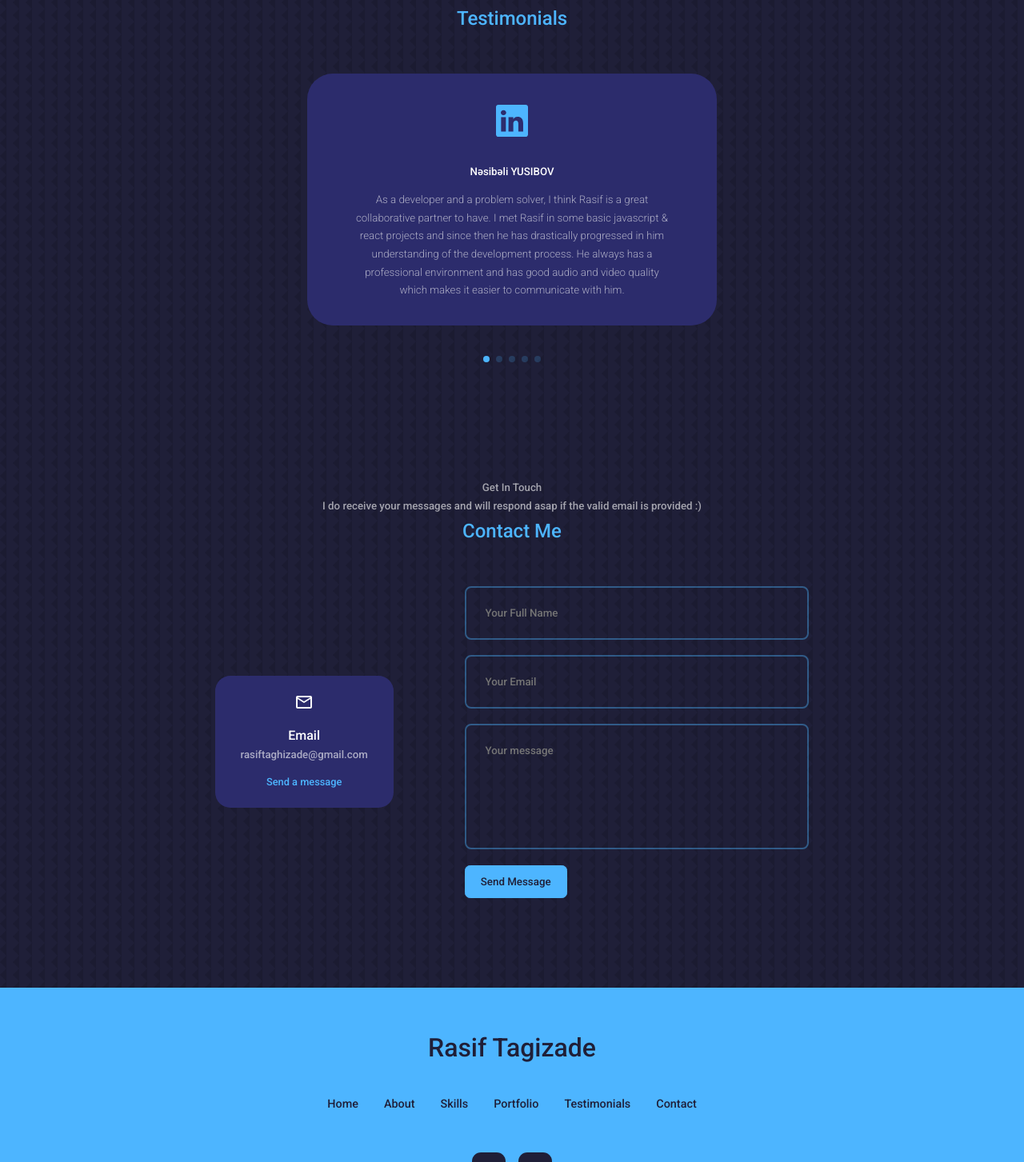
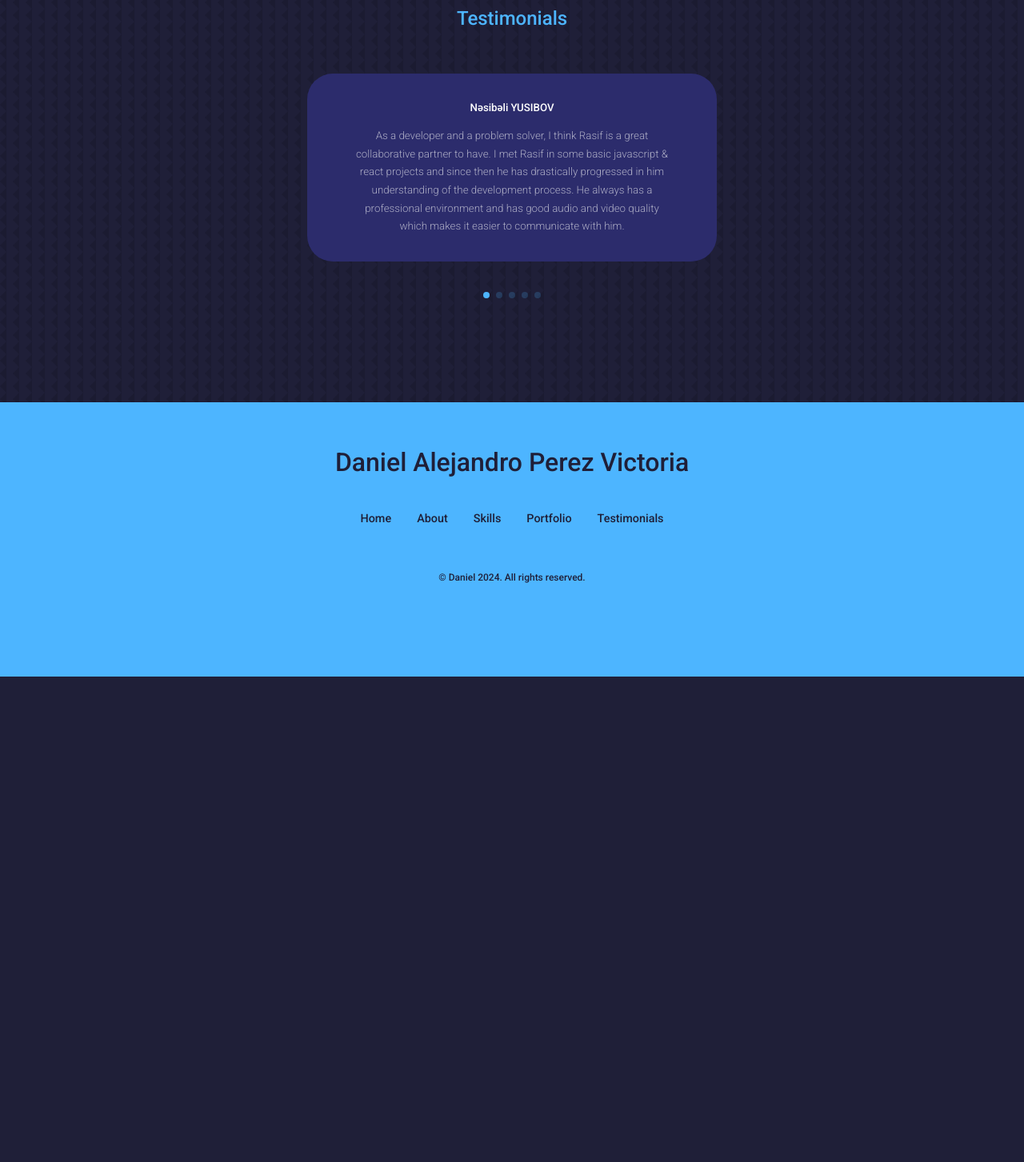
Before and after one commit to perez0907/daniel-portfolio, a React (Create React App) app: page / in a window 1280 px wide. Shown: the part 3461-4914 px from the top of the page at 80% size. After the commit the page ends 4307 px from the top, so only its background shows below. Built offline with nearby package versions, Linux system fonts and the light colour scheme.

Commit message:
completed portfolio

```diff
--- a/src/App.jsx
+++ b/src/App.jsx
@@ -1,5 +1,5 @@
 import React from 'react';
-import Contact from './components/contact/Contact';
+// import Contact from './components/contact/Contact';
 import Experience from './components/experience/Experience';
 import Footer from './components/footer/Footer';
 import Header from './components/header/Header';
@@ -18,7 +18,7 @@ const App = () => {
       <Experience />
       <Portfolio />
       <Testimonials />
-      <Contact />
+      {/* <Contact /> */}
       <Footer />
     </>
   )
--- a/src/components/footer/Footer.jsx
+++ b/src/components/footer/Footer.jsx
@@ -1,26 +1,26 @@
 import React from 'react';
-import { BsLinkedin } from 'react-icons/bs';
-import { FaGithub } from 'react-icons/fa';
+// import { BsLinkedin } from 'react-icons/bs';
+// import { FaGithub } from 'react-icons/fa';
 import './footer.css';
 
 const Footer = () => {
   return (
     <footer>
-      <a href="#home" className="footer__logo">Rasif Tagizade</a>
+      <a href="#home" className="footer__logo">Daniel Alejandro Perez Victoria</a>
       <ul className="permalinks">
         <li><a href="#home">Home</a></li>
         <li><a href="#about">About</a></li>
         <li><a href="#experience">Skills</a></li>
         <li><a href="#portfolio">Portfolio</a></li>
         <li><a href="#testimonials">Testimonials</a></li>
-        <li><a href="#contact">Contact</a></li>
+        {/* <li><a href="#contact">Contact</a></li> */}
       </ul>
-      <div className="footer__socials">
+      {/* <div className="footer__socials">
       <a href="https://www.linkedin.com/in/rasif-tagizada/" target="_blank" rel="noreferrer" ><BsLinkedin /></a>
       <a href="https://github.com/Rasif-Taghizada" target="_blank" rel="noreferrer" ><FaGithub /></a>
-      </div>
+      </div> */}
       <div className="footer__copyright">
-        <small>&copy; Rasif 2024. All rights reserved.</small>
+        <small>&copy; Daniel 2024. All rights reserved.</small>
       </div>
     </footer>
   )
--- a/src/components/testimonials/Testimonials.jsx
+++ b/src/components/testimonials/Testimonials.jsx
@@ -1,5 +1,5 @@
 import React from 'react';
-import { BsLinkedin } from 'react-icons/bs';
+// import { BsLinkedin } from 'react-icons/bs';
 import { Pagination } from 'swiper';
 
 import { Swiper, SwiperSlide } from 'swiper/react';
@@ -15,35 +15,35 @@ const Testimonials = () => {
   const testimonials = [
     {
       id: 1,
-      link: 'https://www.linkedin.com/in/n%C9%99sib%C9%99li-yusibov-0x101/',
+      // link: 'https://www.linkedin.com/in/n%C9%99sib%C9%99li-yusibov-0x101/',
       name: 'Nəsibəli YUSIBOV',
       role: 'Cyber Security Engineer . Improving open-source projects, one commit at a time.',
       test: 'As a developer and a problem solver, I think Rasif is a great collaborative partner to have. I met Rasif in some basic javascript & react projects and since then he has drastically progressed in him understanding of the development process. He always has a professional environment and has good audio and video quality which makes it easier to communicate with him.',
     },
     {
       id: 2,
-      link: 'https://www.linkedin.com/in/raul-omarov-7841b7201/',
+      // link: 'https://www.linkedin.com/in/raul-omarov-7841b7201/',
       name: 'Raul Omarov',
       role: 'Full-stack developer | Technical Support Engineer at Microverse',
       test: "It was a pleasure collaborating with Rasif on different projects. One of the things that I think is special about him is that he never settles, even after completing the projects he finds other resources and strengthens him knowledge. Collaborating with him is easy and comfortable, it's like working with someone you've known for a long period of time.",
     },
     {
       id: 3,
-      link: 'https://www.linkedin.com/in/agasi-xalilov/',
+      // link: 'https://www.linkedin.com/in/agasi-xalilov/',
       name: 'Ağası Xəlilov',
       role: 'Full Stack Developer| PostgreSQL | JavaScript | React | Redux | Html&Css | Python.',
       test: 'I worked with Rasif in the same team and him communication skills are very strong. Him programming skill is one of the bests, given the time frame in the field. He is a good team player.  He will probably fit in most of the companies not only because he\'s a good team worker, but also because he has very good skills and I know he has much more potential to be shown.',
     },
     {
       id: 4,
-      link: 'https://www.linkedin.com/in/javid-aliyev-b343061b6/',
+      // link: 'https://www.linkedin.com/in/javid-aliyev-b343061b6/',
       name: 'Javid Aliyev',
       role: 'Full-Stack Web Developer. JavaScript | Rails | React | Redux.',
       test: "I mentored Rasif some months ago, and I can say that he is one of those people that you love to work with. He was always interested in what I was trying to teach him, paying attention and always asking questions if something was not clear. When it comes to professional skills, he is really committed to work, always doing him best and going beyond the requirements of the project he's building.",
     },
     {
       id: 5,
-      link: 'https://www.linkedin.com/in/elshad-bashirov-1907a1213/',
+      // link: 'https://www.linkedin.com/in/elshad-bashirov-1907a1213/',
       name: 'Elshad Bashirov',
       role: 'Software Developer',
       test: "Throughout all our collaborations, Rasif has always conducted herself politely and kindly. He comes across as someone that's always willing to help and puts the team ahead of himself. But beneath this, I see a strength and determination to distinguish himself. He's not only someone I highly recommend but is also someone I greatly respect.",
@@ -62,11 +62,11 @@ const Testimonials = () => {
         >
         {testimonials.map((test) => (
           <SwiperSlide className="testimonial" key={test.id}>
-          <div className="client__avatar">
+          {/* <div className="client__avatar">
             <a href={test.link}>
               <BsLinkedin />
             </a>
-          </div>
+          </div> */}
           <h5 className='client__name'>{test.name}</h5>
           <small className="client__review">{test.test}</small>
         </SwiperSlide>
```
